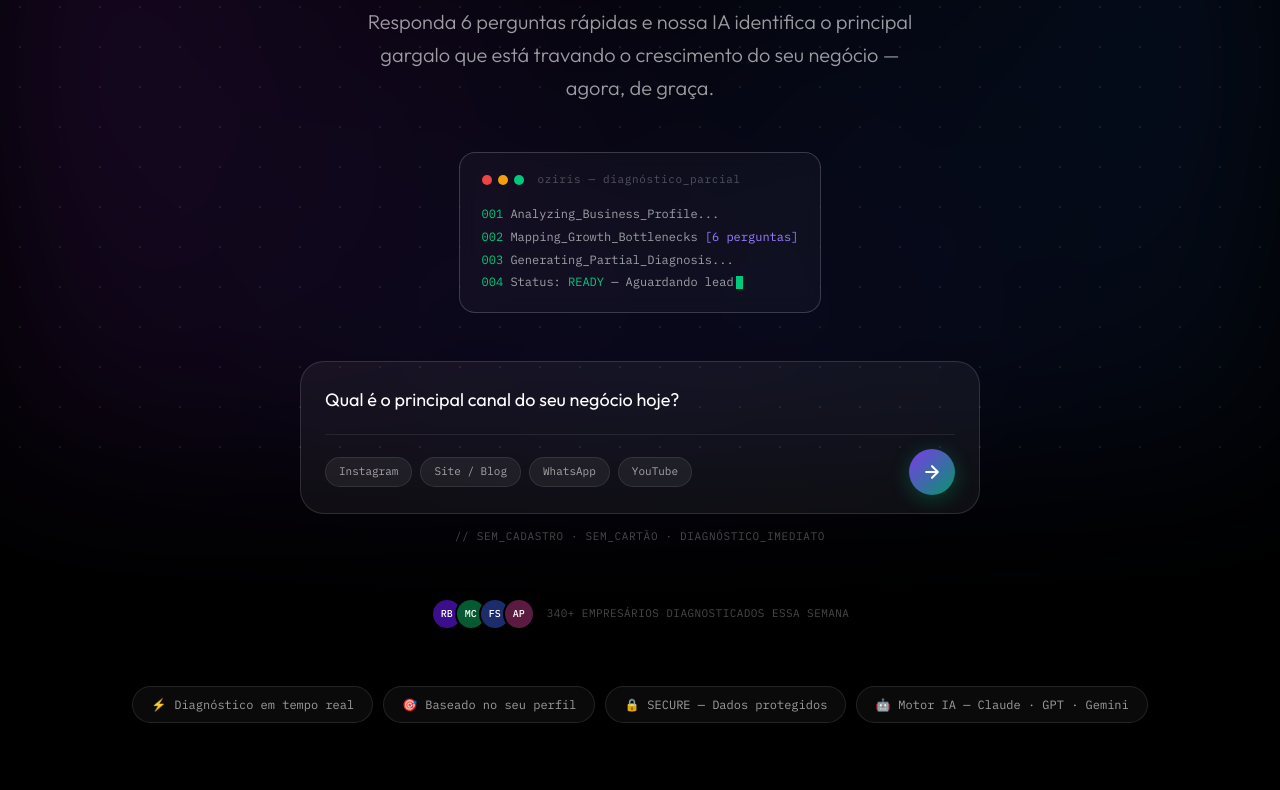
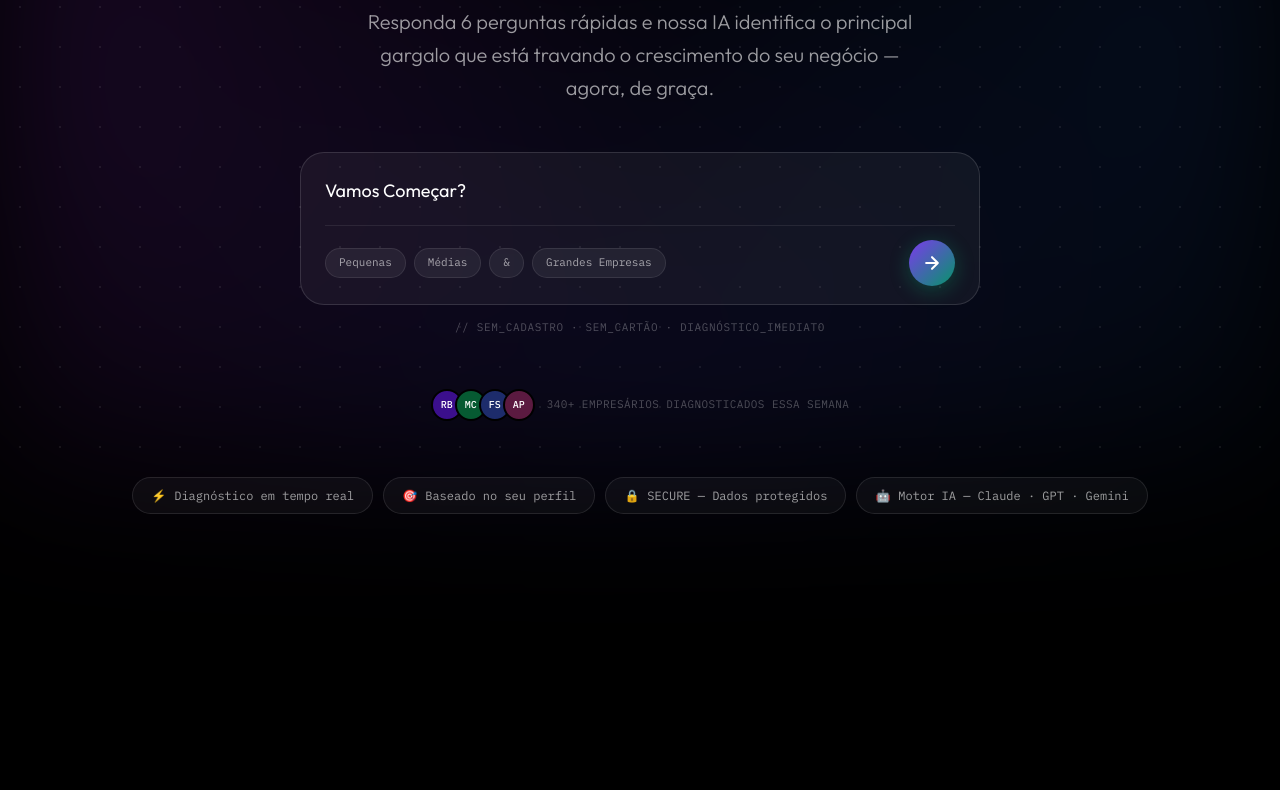
Before and after one commit to itsdontjs/oziris, a website: page index.html in a window 1280 px wide. Shown: the part 333-1123 px from the top of the page. After the commit the page ends 947 px from the top, so only its background shows below. Drawn offline with Linux system fonts and the light colour scheme.

Commit message:
descricao do que mudou

```diff
--- a/index.html
+++ b/index.html
@@ -417,7 +417,7 @@ h1 em {
 <!-- ═══ HERO ═══ -->
 <section id="hero">
 
-  <div class="hero-label">// DIAGNÓSTICO GRATUITO — RESULTADO EM 2 MINUTOS</div>
+  <div class="hero-label">// DIAGNÓSTICO GRATUITO — RESULTADO EM 3 MINUTOS</div>
 
   <h1>Descubra por que seu<br><em>negócio não escala</em></h1>
 
@@ -425,29 +425,17 @@ h1 em {
     Responda 6 perguntas rápidas e nossa IA identifica o principal gargalo que está travando o crescimento do seu negócio — agora, de graça.
   </p>
 
-  <div class="term-card">
-    <div class="term-bar">
-      <div class="term-dot" style="background:#EF4444"></div>
-      <div class="term-dot" style="background:#F59E0B"></div>
-      <div class="term-dot" style="background:#00C97B"></div>
-      <span style="font-family:var(--mono);font-size:11px;color:var(--faint);margin-left:8px;letter-spacing:0.06em">oziris — diagnóstico_parcial</span>
-    </div>
-    <div class="term-line"><span class="g">001</span> Analyzing_Business_Profile...</div>
-    <div class="term-line"><span class="g">002</span> Mapping_Growth_Bottlenecks <span class="v">[6 perguntas]</span></div>
-    <div class="term-line"><span class="g">003</span> Generating_Partial_Diagnosis...</div>
-    <div class="term-line"><span class="g">004</span> Status: <span class="g">READY</span> — Aguardando lead<span class="term-cursor"></span></div>
-  </div>
 
   <div class="prompt-wrap">
     <div class="prompt-block" onclick="openChat()">
-      <div class="prompt-text">Qual é o principal canal do seu negócio hoje?</div>
+      <div class="prompt-text">Vamos Começar?</div>
       <div class="prompt-divider"></div>
       <div class="prompt-footer">
         <div class="prompt-hints">
-          <span class="prompt-hint">Instagram</span>
-          <span class="prompt-hint">Site / Blog</span>
-          <span class="prompt-hint">WhatsApp</span>
-          <span class="prompt-hint">YouTube</span>
+          <span class="prompt-hint">Pequenas</span>
+          <span class="prompt-hint">Médias</span>
+          <span class="prompt-hint">&</span>
+          <span class="prompt-hint">Grandes Empresas</span>
         </div>
         <button class="prompt-send" onclick="event.stopPropagation(); openChat()">
           <svg viewBox="0 0 24 24" fill="none" stroke="#fff" stroke-width="2.5" stroke-linecap="round" stroke-linejoin="round">
```
